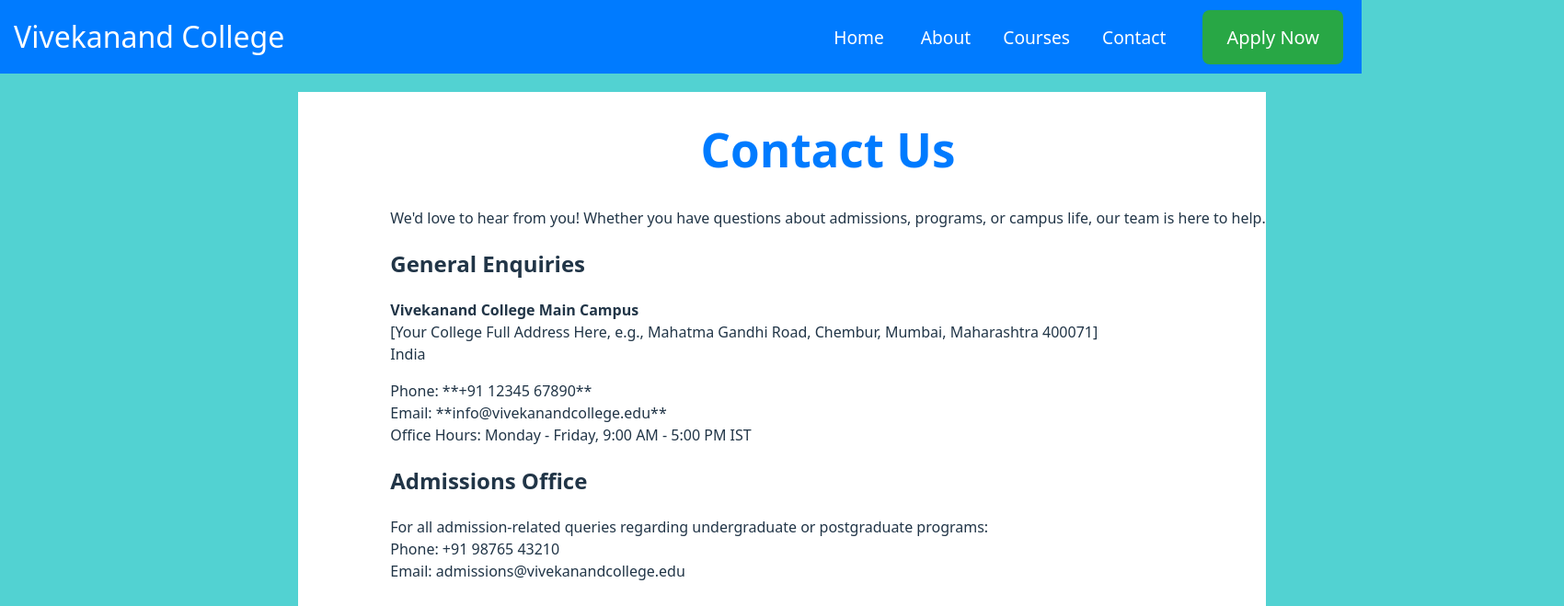
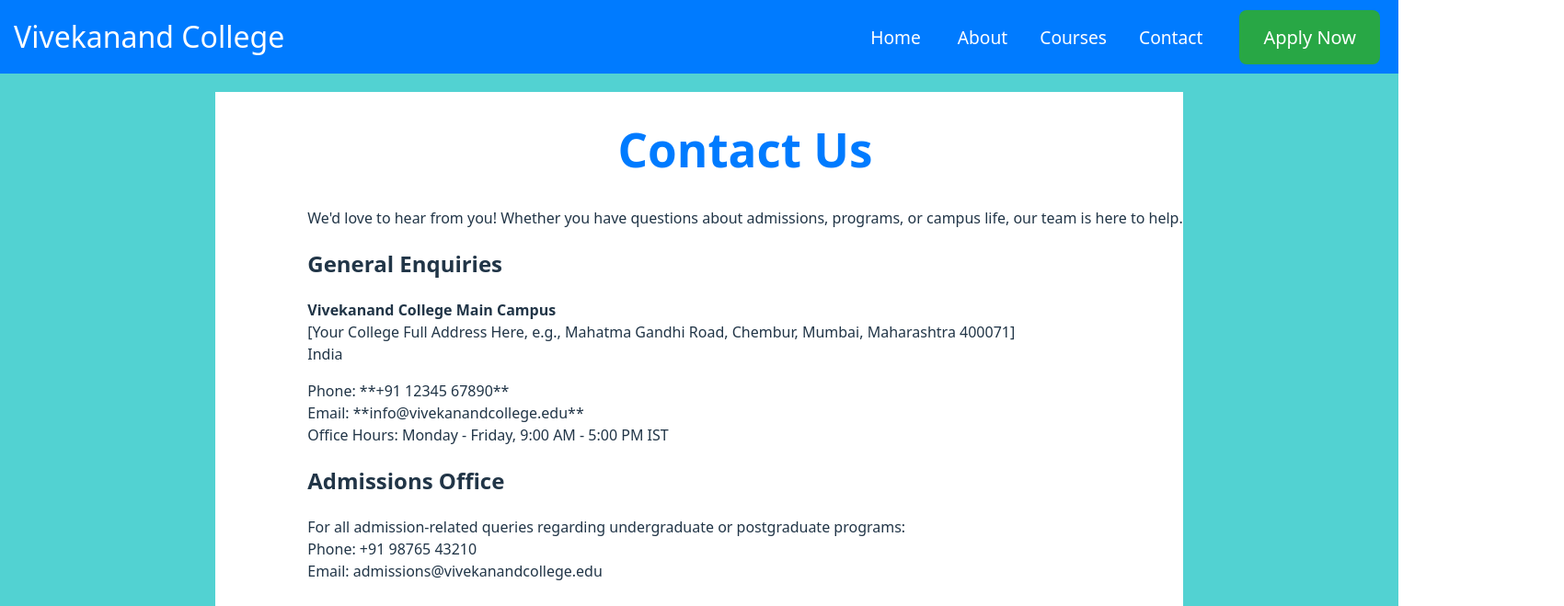
Before and after one commit to bhakti-patil25/demo2, a React (Vite) app: page /contact in a window 1280 px wide. Shown: the top 659 px of the page at 92% size, 1700 px wide, since content can reach past the window. Built offline with nearby package versions, Linux system fonts and the light colour scheme.

Commit message:
sixth commit

```diff
--- a/src/components/Header/Header.css
+++ b/src/components/Header/Header.css
@@ -2,7 +2,7 @@
     background-color: #007bff;
     color: #fff;
     height: 80px ;
-    width: 1480px;
+    width: 1520px;
     display:flex;
     align-items: center;
     justify-content: space-between;
--- a/src/pages/Style.css
+++ b/src/pages/Style.css
@@ -16,7 +16,7 @@
 #page-contact {
   background-color: #52d2d2;
   display:flex;
-  width:1500px;
+  width:1320px;
   justify-content: center;
   align-items: flex-start;
   padding: 100px;
```
